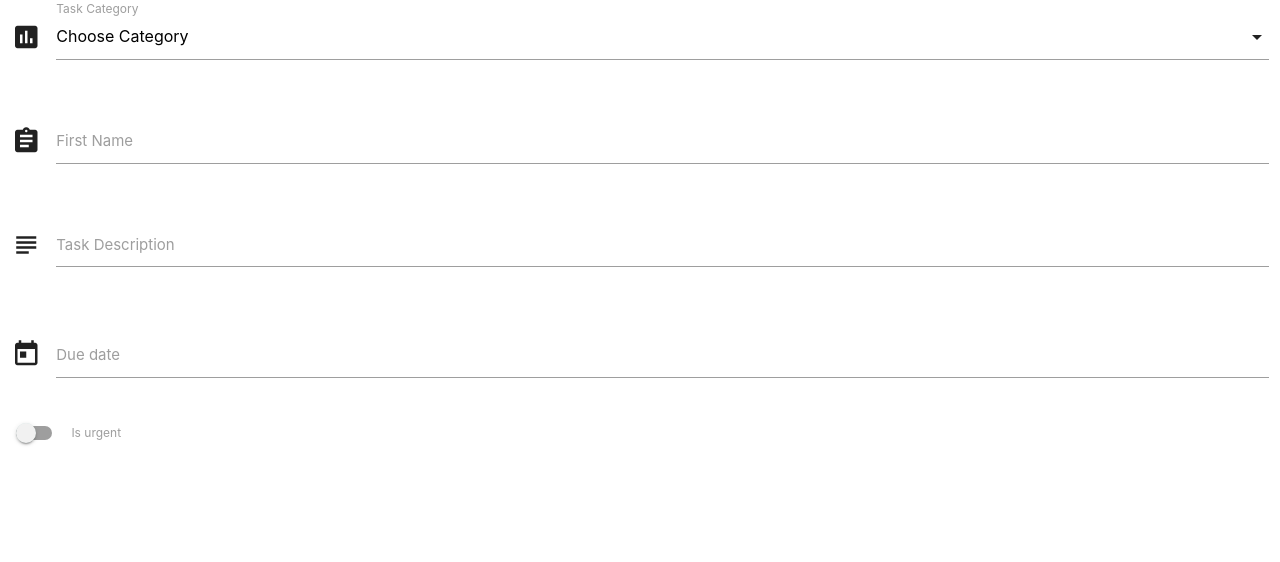
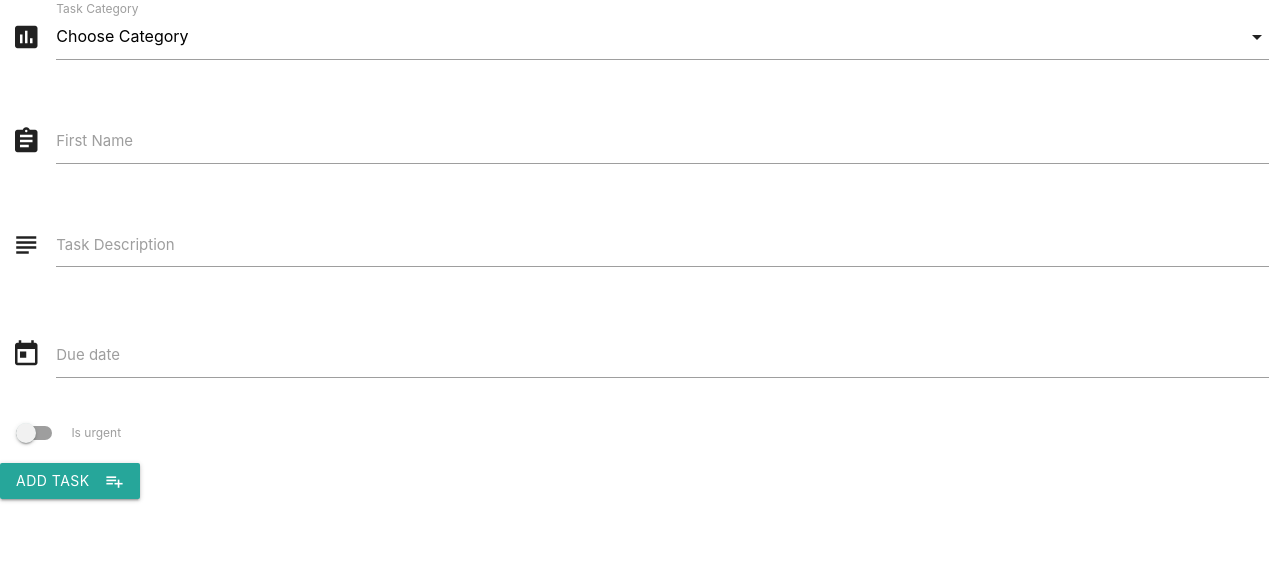
Before and after one commit to Decline-of-Mind/task_manager, a Flask app: page /addtask in a window 1280 px wide. Shown: the part 207-769 px from the top of the page. Run offline with Flask 2, Linux system fonts and the light colour scheme; data that the repository does not hold is empty; some libraries are stand-ins or nearby versions.

Commit message:
finished add task function and made post connection on form

```diff
--- a/app.py
+++ b/app.py
@@ -20,6 +20,13 @@ def get_tasks():
 def add_task():
     return render_template('addtask.html', categories=mongo.db.categories.find())
 
+@app.route('/insert_task', methods=['POST'])
+def insert_task():
+    tasks = mongo.db.tasks
+    tasks.insert_one(request.form.to_dict())
+    return redirect(url_for('get_tasks'))
+
+
 if __name__ == '__main__':
     app.run(host=os.environ.get('IP', '0.0.0.0'),
     port=int(os.environ.get('PORT', '5000')),
--- a/templates/addtask.html
+++ b/templates/addtask.html
@@ -1,10 +1,10 @@
 {% extends 'base.html' %} {% block content %}
 <h3>Add task</h3>
 <div class="row">
-  <form action="" method="POST" class="col s12">
+  <form action="{{url_for('insert_task')}}" method="POST" class="col s12">
     <div class="row">
       <div class="input-field col s12">
-      <i class="material-icons prefix">poll</i>
+        <i class="material-icons prefix">poll</i>
         <select id="category" name="category_name">
           <option value="" disabled selected>Choose Category</option>
           {% for cat in categories %}
@@ -49,6 +49,12 @@
         </label>
       </div>
     </div>
+    <div class="row">
+      <button class="btn waves-effect waves-light" type="submit" name="action">
+        Add Task
+        <i class="material-icons right">playlist_add</i>
+      </button>
+    </div>
   </form>
 </div>
 
--- a/templates/tasks.html
+++ b/templates/tasks.html
@@ -8,7 +8,7 @@
             <div class="collapsible-header">
 
                 <div class=" task_header col s9">
-                    <i class="material-icons">expand_more</i> {{task.task_name}} - {{task.due_date}}
+                    <i class="material-icons">expand_more</i> <strong>{{task.task_name}} </strong>- {{task.due_date}}
                 </div>
             </div>
             <div class="collapsible-body">
```
